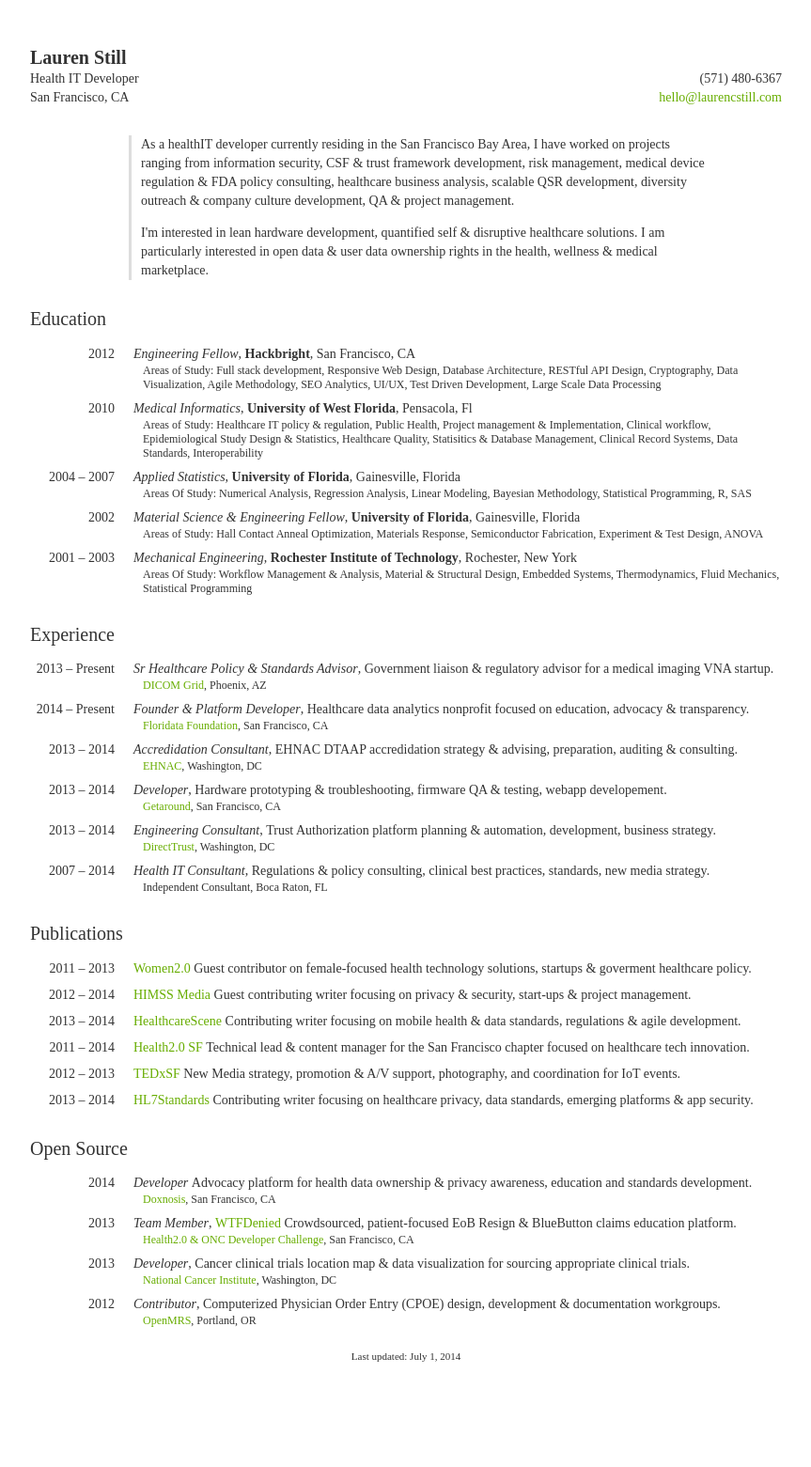
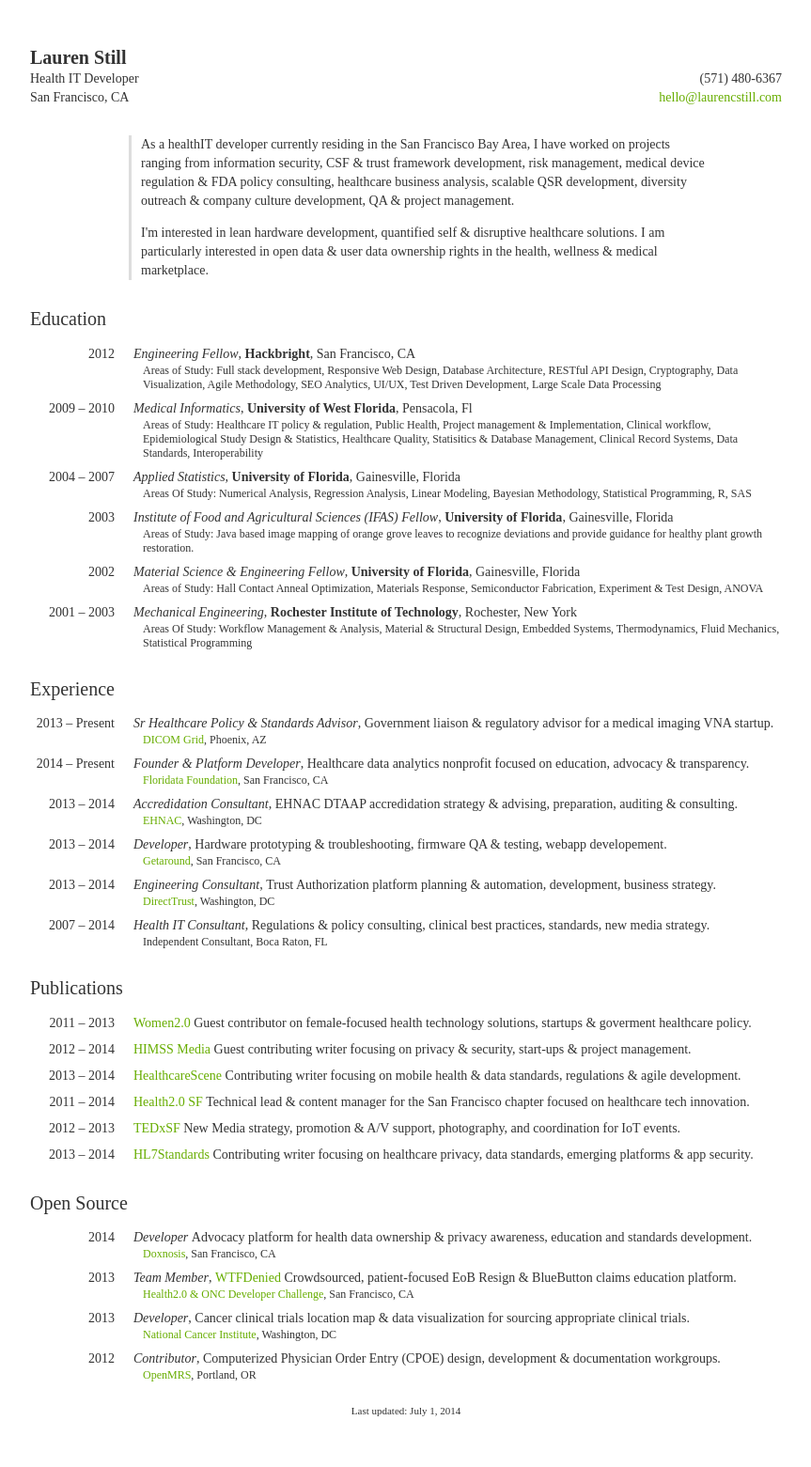
Before and after one commit to laurenstill/laurenstill.github.io, a Jekyll site: the page cv/index.html, which Jekyll copies as it is, in a window 1280 px wide. Shown: the whole page at 94% size, without its empty margins (208-1071 px from the left). Built offline with Jekyll 4.4.1, drawn with Linux system fonts in a browser that asks for light colours; comment, search, counter and statistics services are not loaded; before the commit the page ends 1503 px from its top, so only the background shows below that.

Commit message:
Update index.html

```diff
--- a/cv/index.html
+++ b/cv/index.html
@@ -54,7 +54,7 @@
                     </span>
                 </li>
                 <li>
-                    <span class="date">2010</span>
+                    <span class="date">2009 &ndash; 2010</span>
                     <span class="position">Medical Informatics</span>,
                     <span class="institute">University of West Florida</span>,
                     <span class="loc">Pensacola, Fl </span>
@@ -69,6 +69,16 @@
                     <span class="meta">Areas Of Study: Numerical Analysis, Regression Analysis, Linear Modeling, Bayesian Methodology, Statistical Programming, R, SAS
                     </span>
                 </li>
+                <li>
+                    <span class="date">2003</span>
+                    <span class="position">Institute of Food and Agricultural Sciences (IFAS) Fellow</span>,
+                    <span class="institute">University of Florida</span>,
+                    <span class="loc">Gainesville, Florida</span>
+                    <span class="meta">Areas of Study: Java based image mapping of orange grove leaves to recognize deviations and provide guidance for healthy plant growth restoration.
+                    </span>
+                </li>
+
+
                 <li>
                     <span class="date">2002</span>
                     <span class="position">Material Science &amp; Engineering Fellow</span>,
```
